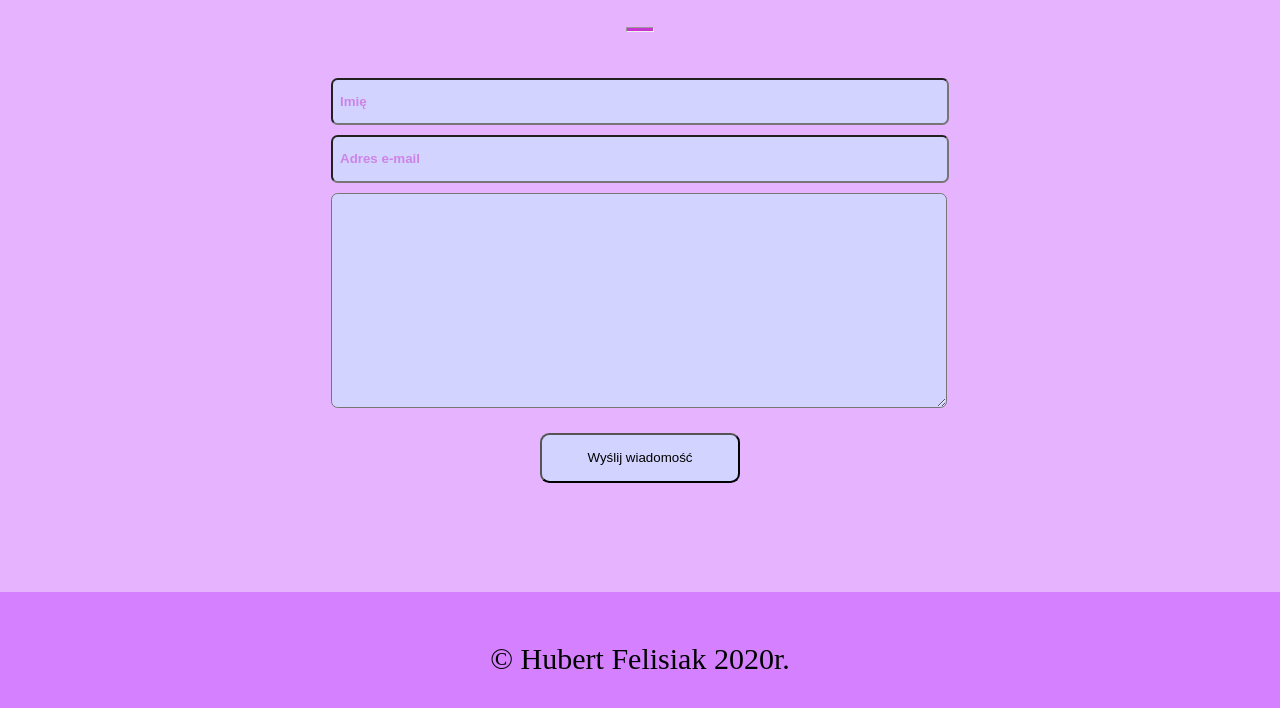
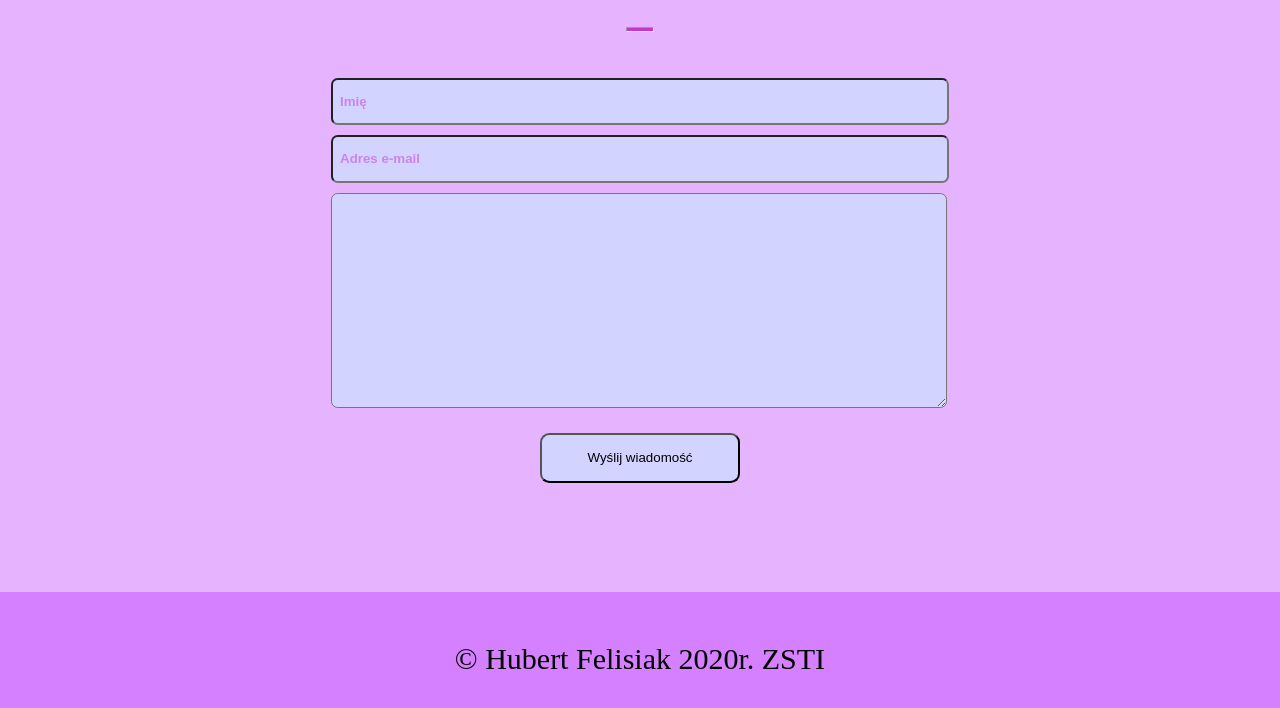
Before and after one commit to Harahiru/Bubert, a plain HTML site: page Felisiak_technologie/kontakt.html in a window 1280 px wide. Shown: the part 218-926 px from the top of the page. Drawn offline with Linux system fonts and the light colour scheme.

Commit message:
Added description to footer

```diff
--- a/Felisiak_technologie/kontakt.html
+++ b/Felisiak_technologie/kontakt.html
@@ -30,7 +30,7 @@
            </form>
         </main>
         <footer>
-            <p>&copy; Hubert Felisiak 2020r.</p>
+            <p>&copy; Hubert Felisiak 2020r. ZSTI</p>
         </footer>
     </div>
 </body>
```
